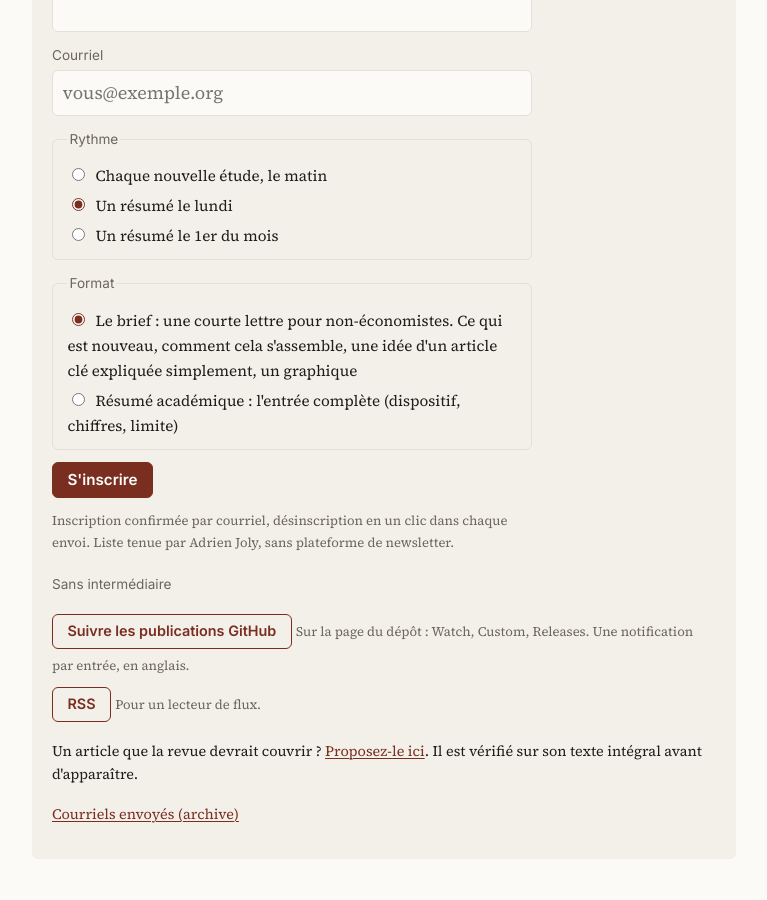
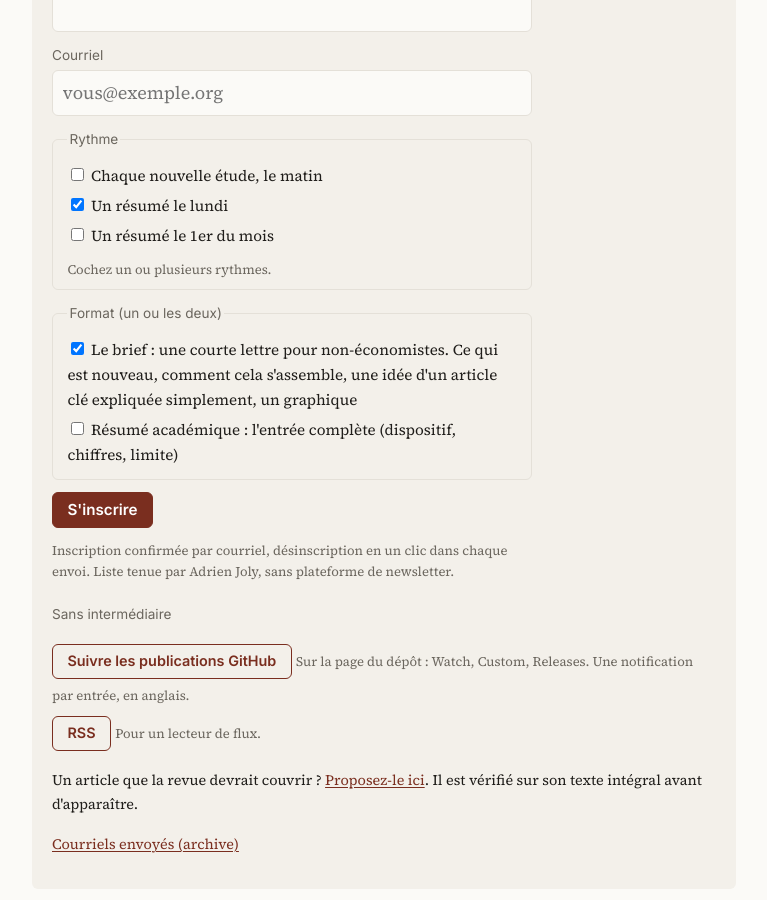
Before and after one commit to ajoly35/gen-ai-living-review, a Jekyll site: the page built from fr/subscribe.md, in a window 1280 px wide and 900 px high, scrolled down 650 px. Shown: the whole window, without its empty margins (256-1023 px from the left). Built offline with Jekyll 4.4.1, drawn with Linux system fonts in a browser that asks for light colours.

Commit message:
Sign-up: tick several rhythms and both formats; lists stored per subscriber [skip ci]
Co-Authored-By: Claude Fable 5.1 <noreply@anthropic.com>

```diff
--- a/_includes/signup.html
+++ b/_includes/signup.html
@@ -39,14 +39,15 @@ email workflow (.github/workflows/email.yml) sends to. Otherwise the form compos
     </div>
     <fieldset class="signup-freq">
       <legend>{% if l == "fr" %}Rythme{% else %}How often{% endif %}</legend>
-      <label><input type="radio" name="frequency" value="daily"> {% if l == "fr" %}Chaque nouvelle étude, le matin{% else %}Each new study, in the morning{% endif %}</label>
-      <label><input type="radio" name="frequency" value="weekly" checked> {% if l == "fr" %}Un résumé le lundi{% else %}One digest on Mondays{% endif %}</label>
-      <label><input type="radio" name="frequency" value="monthly"> {% if l == "fr" %}Un résumé le 1er du mois{% else %}One digest on the 1st of the month{% endif %}</label>
+      <label><input type="checkbox" name="frequency" value="daily"> {% if l == "fr" %}Chaque nouvelle étude, le matin{% else %}Each new study, in the morning{% endif %}</label>
+      <label><input type="checkbox" name="frequency" value="weekly" checked> {% if l == "fr" %}Un résumé le lundi{% else %}One digest on Mondays{% endif %}</label>
+      <label><input type="checkbox" name="frequency" value="monthly"> {% if l == "fr" %}Un résumé le 1er du mois{% else %}One digest on the 1st of the month{% endif %}</label>
+      <span class="signup-note">{% if l == "fr" %}Cochez un ou plusieurs rythmes.{% else %}Tick one or more.{% endif %}</span>
     </fieldset>
     <fieldset class="signup-freq">
-      <legend>{% if l == "fr" %}Format{% else %}Format{% endif %}</legend>
-      <label><input type="radio" name="audience" value="general" checked> {% if l == "fr" %}Le brief : une courte lettre pour non-économistes. Ce qui est nouveau, comment cela s'assemble, une idée d'un article clé expliquée simplement, un graphique{% else %}The brief: a short newsletter for non-economists. What is new, how it fits together, one idea from a key paper explained simply, one chart{% endif %}</label>
-      <label><input type="radio" name="audience" value="academic"> {% if l == "fr" %}Résumé académique : l'entrée complète (dispositif, chiffres, limite){% else %}Academic digest: the full entry (design, figures, caveat){% endif %}</label>
+      <legend>{% if l == "fr" %}Format (un ou les deux){% else %}Format (one or both){% endif %}</legend>
+      <label><input type="checkbox" name="audience" value="general" checked> {% if l == "fr" %}Le brief : une courte lettre pour non-économistes. Ce qui est nouveau, comment cela s'assemble, une idée d'un article clé expliquée simplement, un graphique{% else %}The brief: a short newsletter for non-economists. What is new, how it fits together, one idea from a key paper explained simply, one chart{% endif %}</label>
+      <label><input type="checkbox" name="audience" value="academic"> {% if l == "fr" %}Résumé académique : l'entrée complète (dispositif, chiffres, limite){% else %}Academic digest: the full entry (design, figures, caveat){% endif %}</label>
     </fieldset>
     <input type="hidden" name="lang" value="{{ l }}">
     <input type="text" name="hp" tabindex="-1" autocomplete="off" aria-hidden="true" style="position:absolute;left:-10000px;width:1px;height:1px;opacity:0">
@@ -58,7 +59,8 @@ email workflow (.github/workflows/email.yml) sends to. Otherwise the form compos
   </form>
   <script>
   (function(){var f=document.getElementById('sh-form'),m=document.getElementById('sh-msg');if(!f)return;
-    f.addEventListener('submit',function(e){e.preventDefault();var d={};new FormData(f).forEach(function(v,k){d[k]=v;});
+    f.addEventListener('submit',function(e){e.preventDefault();var fd=new FormData(f),d={};fd.forEach(function(v,k){if(k==='frequency'||k==='audience'){(d[k]=d[k]||[]).push(v);}else{d[k]=v;}});
+      if(!d.frequency||!d.audience){m.textContent=(f.getAttribute('data-lang')==='fr')?'Choisissez au moins un rythme et un format.':'Pick at least one rhythm and one format.';m.hidden=false;return;}
       var btn=f.querySelector('button');btn.disabled=true;
       fetch(f.getAttribute('action'),{method:'POST',headers:{'Content-Type':'text/plain;charset=UTF-8'},body:JSON.stringify(d)})
         .then(function(r){return r.json();}).then(function(j){m.textContent=j.message||(j.ok?'OK':'Error');m.hidden=false;if(j.ok){f.email.value='';}})
--- a/infra/subscribe-worker/src/index.js
+++ b/infra/subscribe-worker/src/index.js
@@ -77,7 +77,8 @@ async function subscribe(req, env) {
   const email = String(b.email || "").trim().toLowerCase();
   if (!EMAIL.test(email) || email.length > 254) return json(env, { ok: false, message: T[lang].bad }, 400);
   const name = String(b.name || "").trim().slice(0, 120);
-  const frequency = FREQ.has(b.frequency) ? b.frequency : "weekly";
+  const pick = (v, ok, d) => { const a = [...new Set((Array.isArray(v) ? v : String(v || "").split(",")).map(x => String(x).trim()).filter(x => ok.has(x)))]; return a.length ? a.join(",") : d; };
+  const frequency = pick(b.frequency, FREQ, "weekly"), audience = pick(b.audience, new Set(["general", "academic"]), "general");
   const ipHash = await sha((req.headers.get("CF-Connecting-IP") || "") + (env.SEND_TOKEN || ""));
   const row = await env.DB.prepare("SELECT id, status, token FROM subscribers WHERE email = ?").bind(email).first();
   if (row && row.status === "confirmed") {
```
Also changed, not shown: infra/subscribe-apps-script/README.md (+1 -1 lines), 1 other file.
